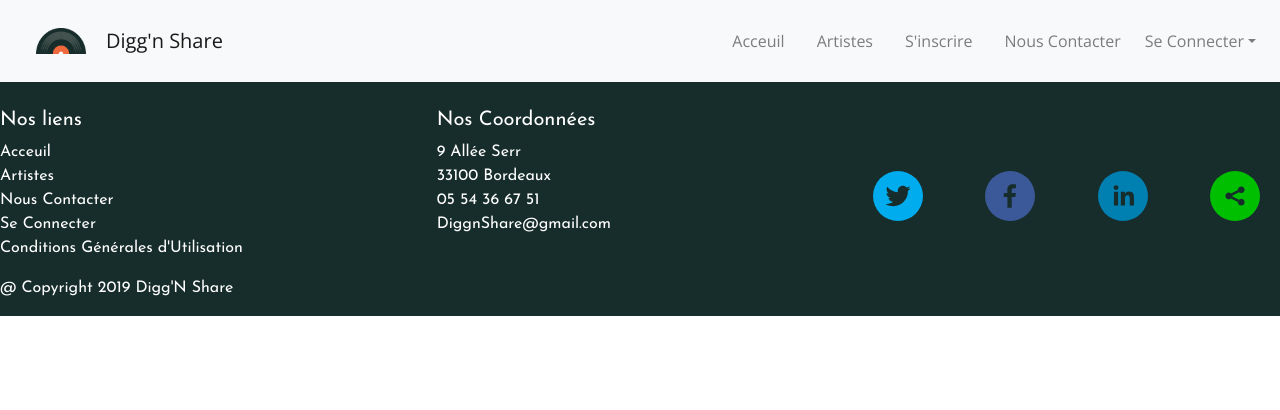
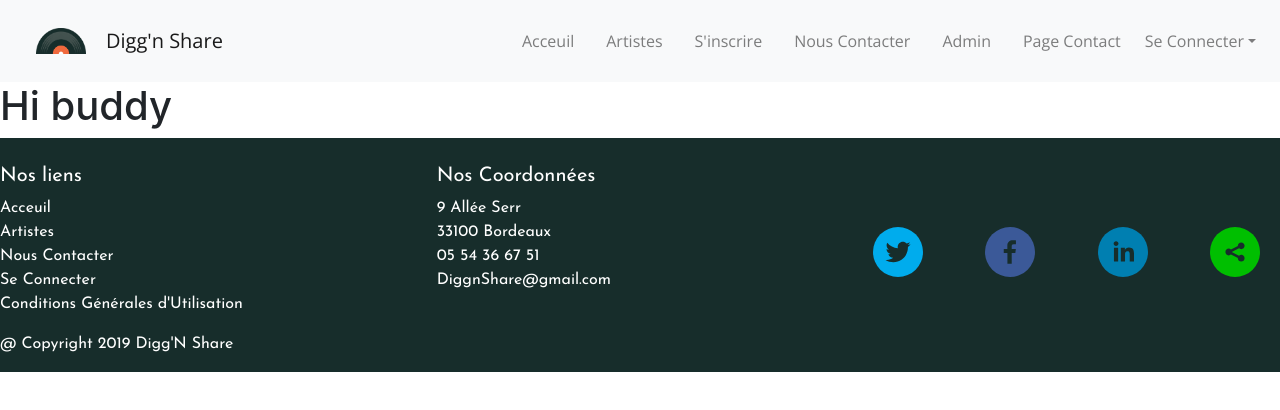
Before and after one commit to AoMirai/Projet2, a React (Create React App) app: page /pageContact in a window 1280 px wide. Shown: the top 410 px of the page. Built offline with nearby package versions, Linux system fonts and the light colour scheme.

Commit message:
first commit

```diff
--- a/src/App.js
+++ b/src/App.js
@@ -1,4 +1,4 @@
-import React, { Component } from "react";
+ import React, { Component } from "react";
 import { Route, BrowserRouter, Switch } from "react-router-dom";
 
 import "./App.css";
@@ -7,8 +7,12 @@ import Footer from "./NavbarFooter/Footer";
 import Prestaform1 from "./PrestaForm1/PrestaForm";
 import Prestaform2 from "./prestaform2/Prestaform2";
 import Profil from './PageProfil/Profil'
-
-
+import Admin from './Admin/Admin'
+import Semaine from './Admin/Semaine'
+import Signalements from "./Admin/Signalements";
+import Demandes from './Admin/Demandes';
+import Historique from './Admin/Historique';
+import PageContact from './PageContact/PageContact';
 
 class App extends Component {
   render() {
@@ -21,6 +25,13 @@ class App extends Component {
             <Route path="/newpresta/1" component={Prestaform1} />
             <Route path="/newpresta/2" component={Prestaform2} />
             <Route path="/profil/1" component={Profil} />
+            <Route exact path="/admin" component={Admin}/>
+            <Route path="/admin/semaine" component={Semaine}/>
+            <Route path="/admin/signalements" component={Signalements}/>
+            <Route path="/admin/demandes" component={Demandes}/>
+            <Route path="/admin/historique" component={Historique}/>
+            <Route path="/pageContact" component={PageContact}/>
+
           </Switch>
           <Footer />
         </BrowserRouter>
--- a/src/NavbarFooter/Navbar.jsx
+++ b/src/NavbarFooter/Navbar.jsx
@@ -49,6 +49,12 @@ export default class Navigation extends React.Component {
               <NavItem>
                 <Link to="" className="link">Nous Contacter</Link>
               </NavItem>
+              <NavItem>
+                <Link to="/admin" className="link">Admin</Link>
+              </NavItem>
+              <NavItem>
+                <Link to="/pageContact" className="link">Page Contact</Link>
+              </NavItem>
               <UncontrolledDropdown nav inNavbar>
                 <DropdownToggle nav caret>
                   Se Connecter
--- /dev/null
+++ b/src/PageContact/FormContact.jsx
@@ -0,0 +1,16 @@
+import React, { Component } from "react";
+
+class FormContact extends Component {
+    render(){
+        return(
+            <div className="formContact">
+
+            <h1>Hi buddy</h1>
+            </div>
+
+
+        )
+    }
+}
+
+export default FormContact;
--- /dev/null
+++ b/src/PageContact/PageContact.jsx
@@ -0,0 +1,15 @@
+import React, { Component } from 'react';
+import FormContact from './FormContact';
+
+class PageContact extends Component {
+    render(){
+        return(
+        <FormContact />
+        )
+    }
+
+
+}
+
+
+export default PageContact;
```
